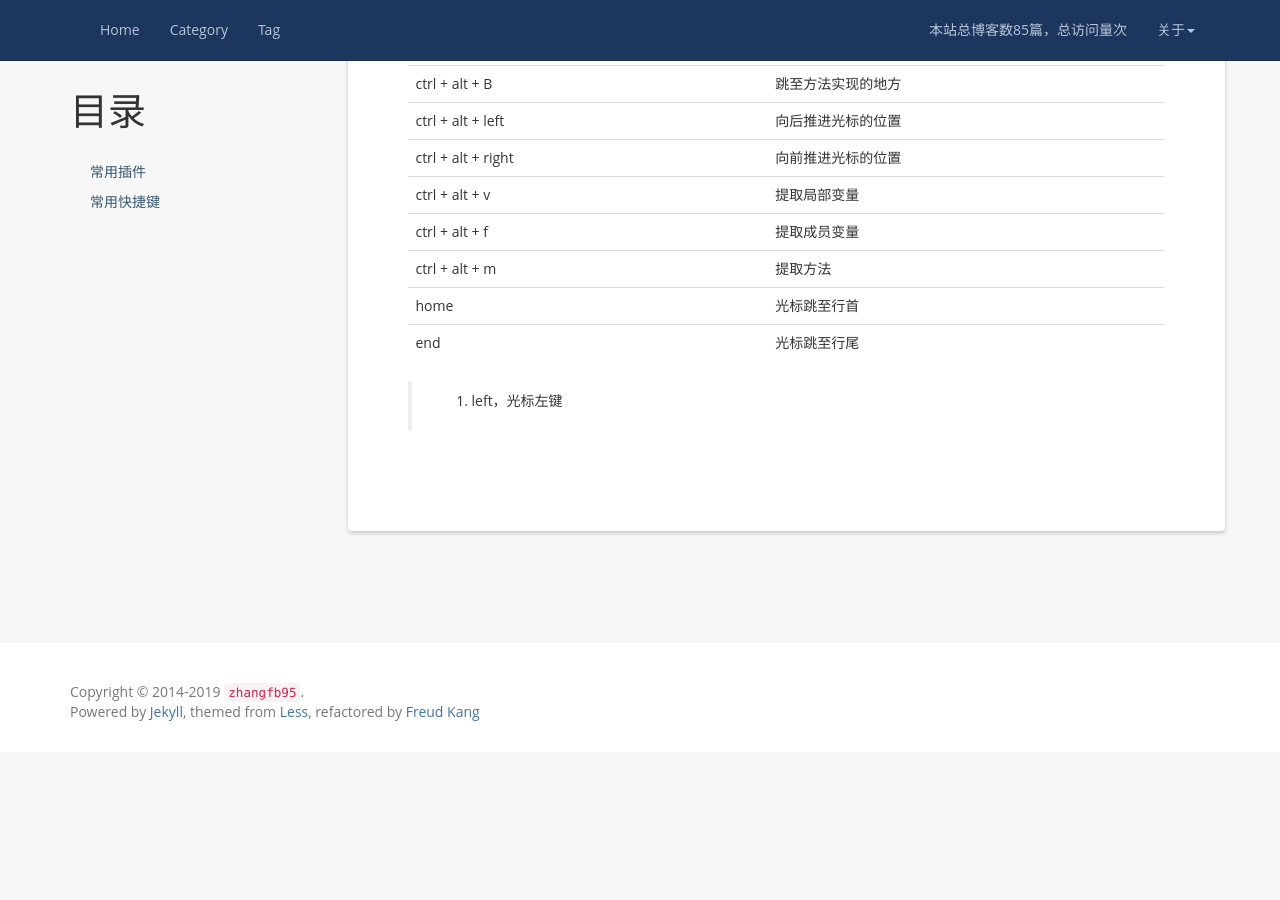
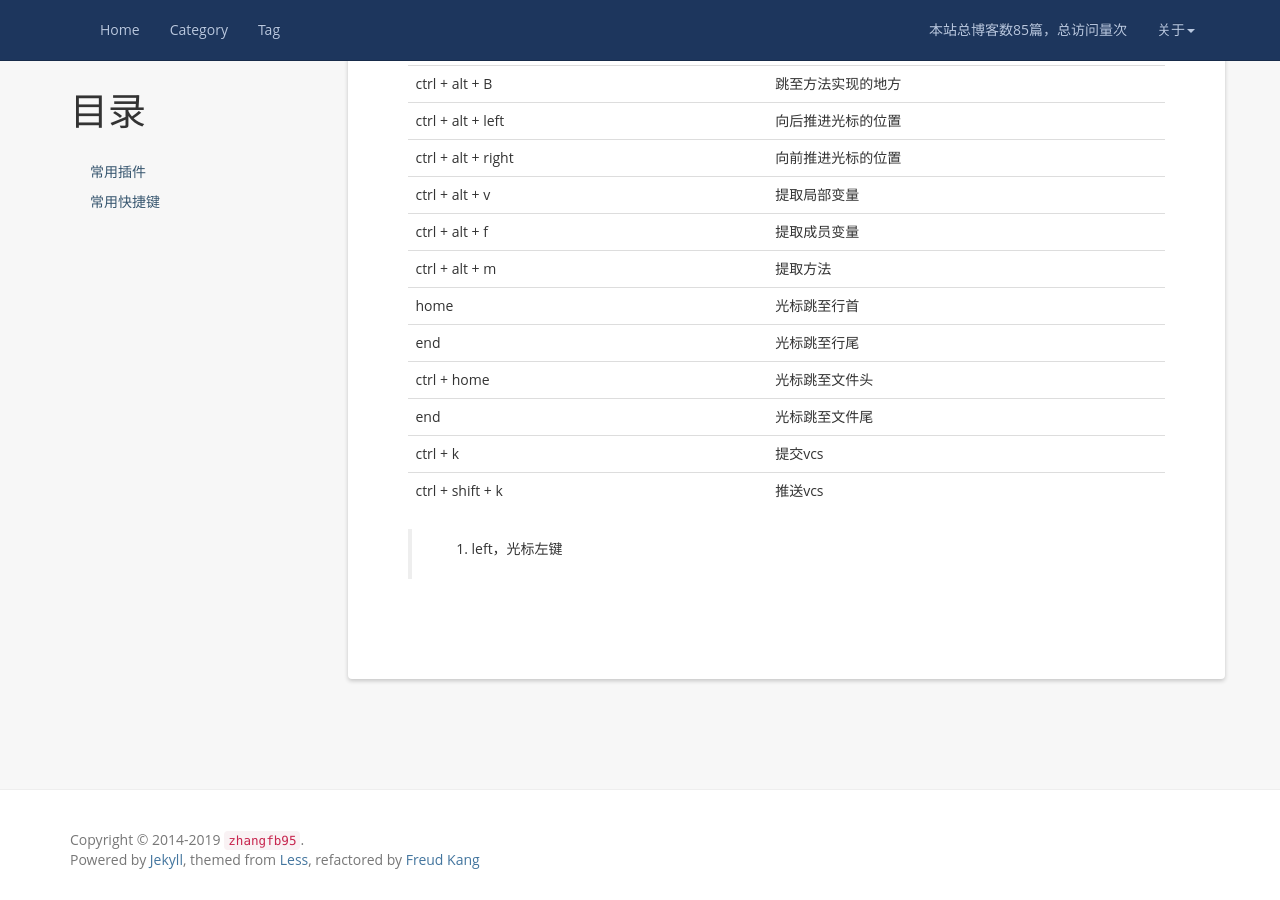
Before and after one commit to zhangfb95/zhangfb95.github.io.bak, a Jekyll site: the page built from plugin-intellij.md, in a window 1280 px wide and 900 px high, scrolled down 809 px. Built offline with Jekyll 4.4.1, drawn with Linux system fonts in a browser that asks for light colours; nearby versions of some CDN libraries; a script that is not in the unit is left out; comment, search, counter and statistics services are not loaded; before the commit the page ends 1561 px from its top, so only the background shows below that.

Commit message:
add more shortcut

```diff
--- a/plugin-intellij.md
+++ b/plugin-intellij.md
@@ -33,5 +33,9 @@ permalink: /plugin-intellij/
 | ctrl + alt + m | 提取方法 |
 | home | 光标跳至行首 |
 | end | 光标跳至行尾 |
+| ctrl + home | 光标跳至文件头 |
+| end | 光标跳至文件尾 |
+| ctrl + k | 提交vcs |
+| ctrl + shift + k | 推送vcs |
 
 > 1. left，光标左键
```
